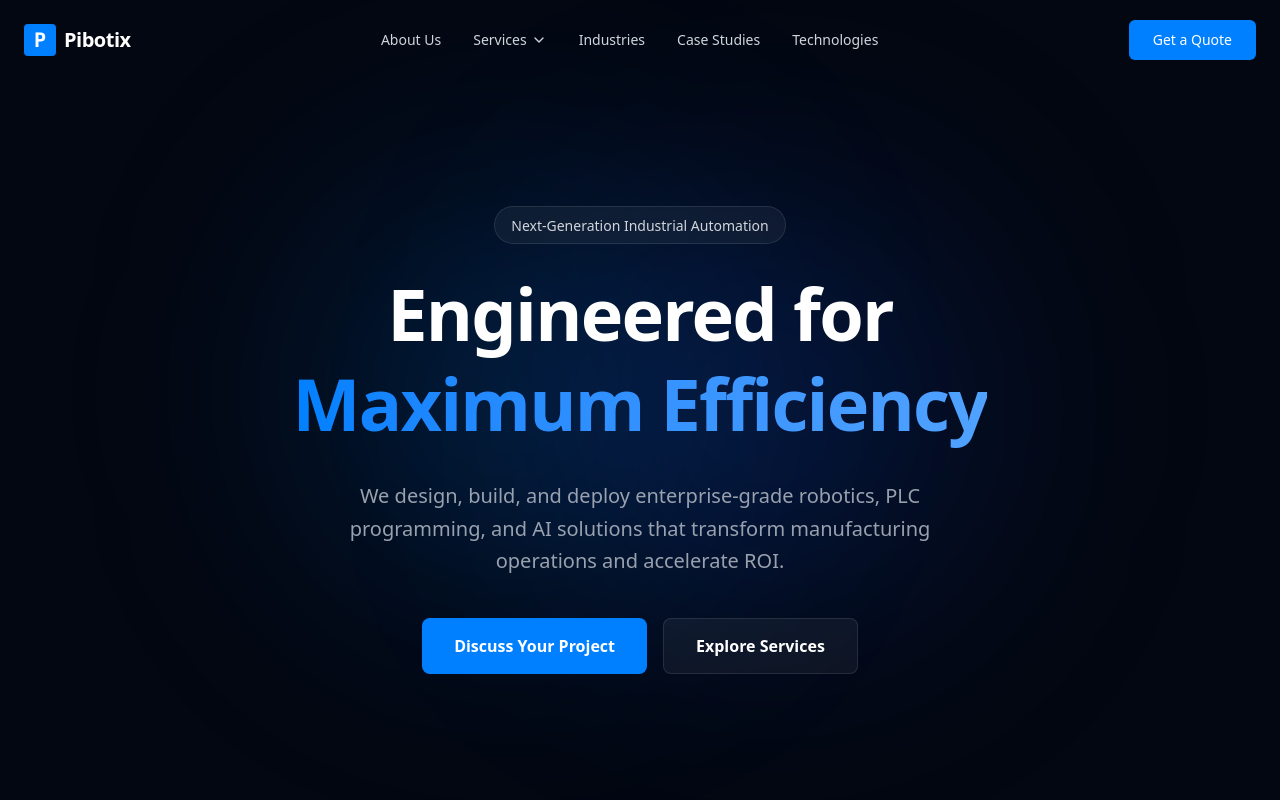
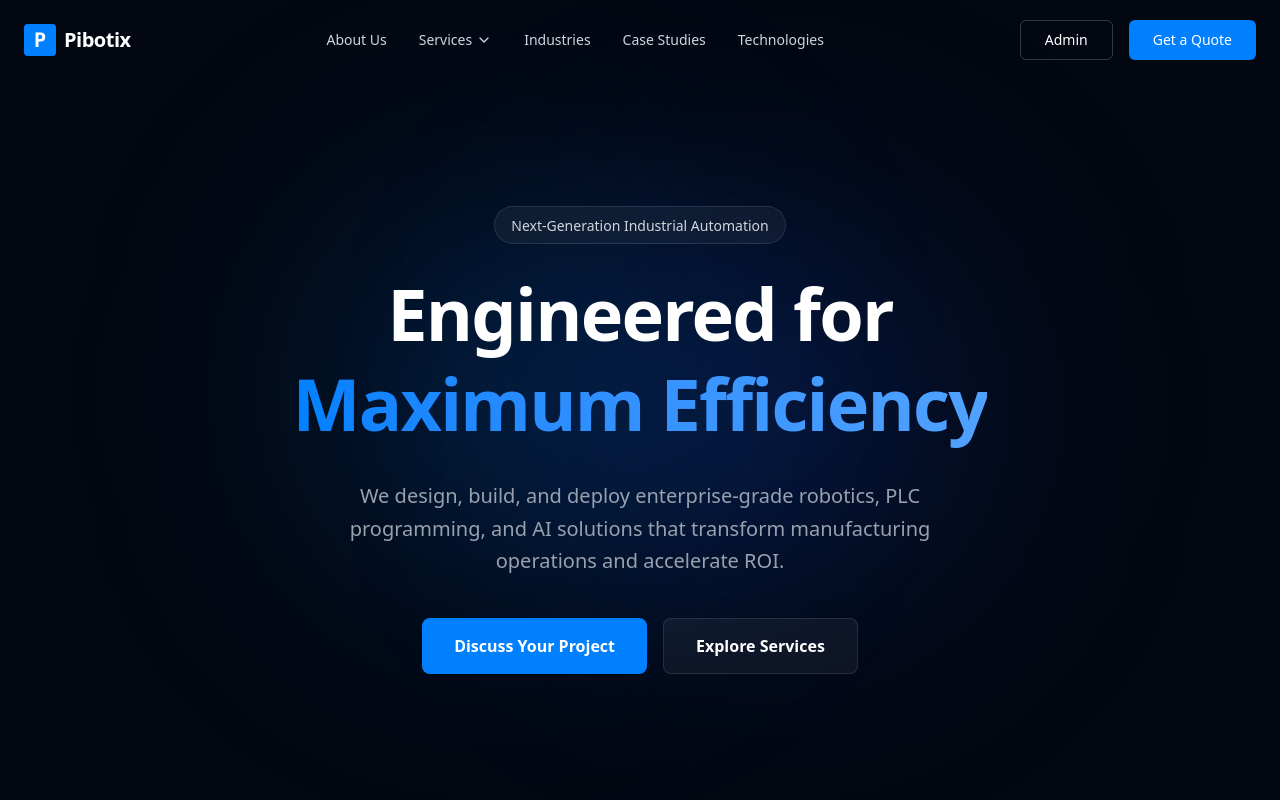
Before and after one commit to Vansh-Verma18/pibotix, a Next.js app: page / in a window 1280 px wide. Shown: the top 800 px of the page. Built offline with nearby package versions, Linux system fonts and the light colour scheme.

Commit message:
Adding New Login Button

```diff
--- a/components/layout/Header.tsx
+++ b/components/layout/Header.tsx
@@ -101,6 +101,12 @@ export default function Header() {
         {/* CTA & Mobile Toggle */}
         <div className="flex items-center gap-4">
           <Link
+            href="/admin"
+            className="hidden md:inline-flex h-10 items-center justify-center rounded-md border border-white/20 bg-transparent px-6 text-sm font-medium text-white transition-colors hover:bg-white/10 focus:outline-none focus:ring-2 focus:ring-primary focus:ring-offset-2 focus:ring-offset-background"
+          >
+            Admin
+          </Link>
+          <Link
             href="/contact"
             className="hidden md:inline-flex h-10 items-center justify-center rounded-md bg-primary px-6 text-sm font-medium text-white transition-colors hover:bg-primary/90 focus:outline-none focus:ring-2 focus:ring-primary focus:ring-offset-2 focus:ring-offset-background"
           >
@@ -131,12 +137,20 @@ export default function Header() {
               <Link href="/industries" className="text-lg font-medium text-gray-300">Industries</Link>
               <Link href="/case-studies" className="text-lg font-medium text-gray-300">Case Studies</Link>
               <Link href="/technologies" className="text-lg font-medium text-gray-300">Technologies</Link>
-              <Link
-                href="/contact"
-                className="mt-4 inline-flex h-12 w-full items-center justify-center rounded-md bg-primary px-6 text-base font-medium text-white"
-              >
-                Get a Quote
-              </Link>
+              <div className="mt-4 flex flex-col gap-2">
+                <Link
+                  href="/admin"
+                  className="inline-flex h-12 w-full items-center justify-center rounded-md border border-white/20 bg-transparent px-6 text-base font-medium text-white"
+                >
+                  Admin
+                </Link>
+                <Link
+                  href="/contact"
+                  className="inline-flex h-12 w-full items-center justify-center rounded-md bg-primary px-6 text-base font-medium text-white"
+                >
+                  Get a Quote
+                </Link>
+              </div>
             </div>
           </motion.div>
         )}
```
